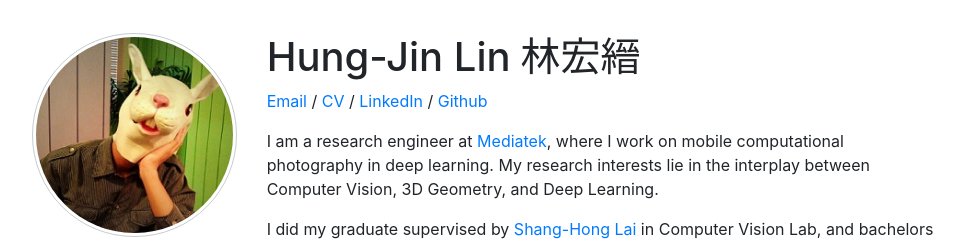
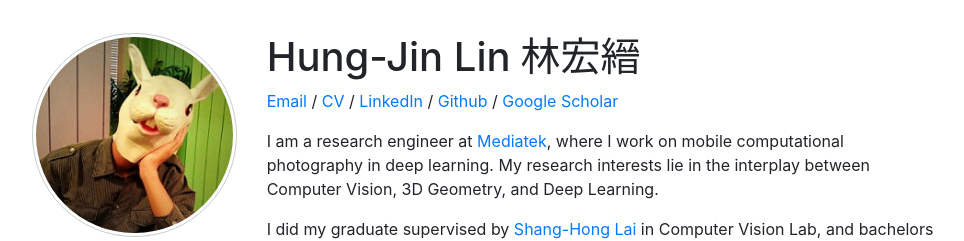
Before and after one commit to leVirve/leVirve.github.io, a React (Create React App) app: page / in a window 1280 px wide. Shown: the top 241 px of the page, without its empty margins (154-1118 px from the left). Built offline with nearby package versions, Linux system fonts and the light colour scheme.

Commit message:
add google scholar link

```diff
--- a/src/sections/Profile.tsx
+++ b/src/sections/Profile.tsx
@@ -24,7 +24,10 @@ export function Profile() {
               <a href="https://www.linkedin.com/in/hung-jin-lin-5b66119b/">
                 LinkedIn
               </a>{" "}
-              / <a href="https://github.com/leVirve">Github</a>
+              / <a href="https://github.com/leVirve">Github</a> /{" "}
+              <a href="https://scholar.google.com/citations?hl=en&user=-LTWALcAAAAJ">
+                Google Scholar
+              </a>
             </p>
             <p>
               I am a research engineer at{" "}
```
